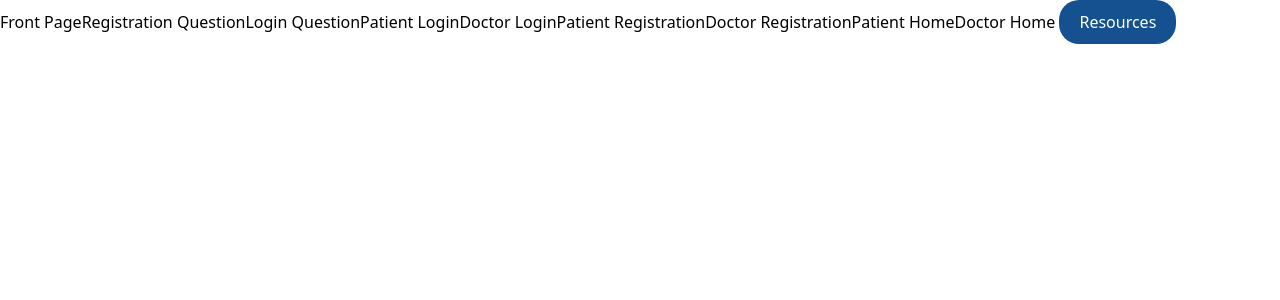
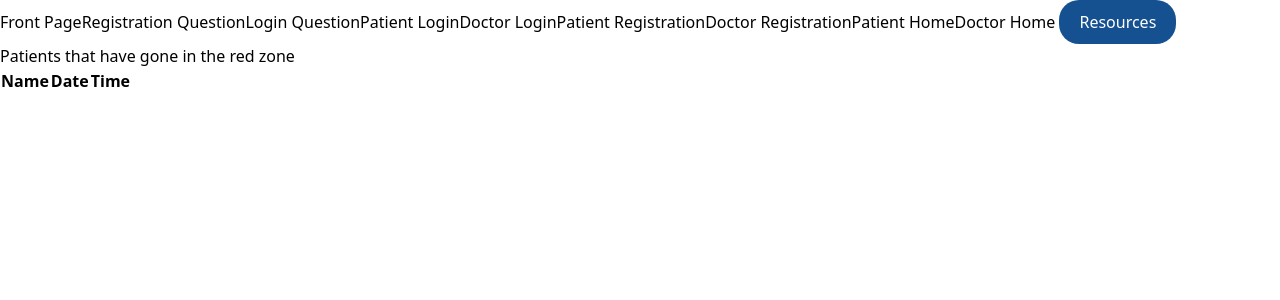
Before and after one commit to H-Arbo/TaBProject, a React (Vite) app in the folder frontend/: page /doctor/alerts/1 in a window 1280 px wide. Shown: the top 300 px of the page. Built offline with nearby package versions, Linux system fonts and the light colour scheme.

Commit message:
Doctor alerts front end

```diff
--- a/frontend/src/App.jsx
+++ b/frontend/src/App.jsx
@@ -29,6 +29,7 @@ import DPinfo from './pages/DPinfo';
 import {Toaster } from 'react-hot-toast';
 import axios from 'axios';
 import Resources from './pages/Resources';
+import DAlerts from './pages/DAlerts';
 
 
 axios.defaults.baseURL = 'http://localhost:5555';
@@ -66,6 +67,7 @@ const App = () => {
       <Route path = '/patients/medsheet/:id' element = {<Medsheet/>} />
       <Route path = '/doctor/message/:id' element = {<MessagePatient/>} />
       <Route path = '/resources' element = {<Resources/>} />
+      <Route path = '/doctor/alerts/:id' element = {<DAlerts/>} />
     </Routes>
     </>
   );
--- /dev/null
+++ b/frontend/src/pages/DAlerts.jsx
@@ -0,0 +1,26 @@
+import React, { useState } from 'react';
+import BackButton from '../components/BackButton';
+import Loading from '../components/Loading';
+import axios from 'axios';
+import { useNavigate } from 'react-router-dom';
+
+
+const DAlerts = () => {
+
+    return (
+        <div className='p-4'>
+            <h1>Patients that have gone in the red zone</h1>
+            <table className='w-full border-separate border-spacing-2'>
+                    <thead>
+                        <tr>
+                            <th className='border border-slate-600 rounded-md'> Name </th>
+                            <th className='border border-slate-600 rounded-md'> Date </th>
+                            <th className='border border-slate-600 rounded-md'> Time </th>
+                        </tr>
+                    </thead>
+                </table>
+        </div>
+    );
+};
+
+export default DAlerts
--- a/frontend/src/pages/DHome.jsx
+++ b/frontend/src/pages/DHome.jsx
@@ -5,7 +5,7 @@ import Loading from '../components/Loading';
 import { Link } from 'react-router-dom';
 import { MdOutlineAddBox, MdOutlineDelete } from 'react-icons/md';
 import BackButton from '../components/BackButton';
-
+import { FaBell } from "react-icons/fa6";
 
 const DHome = () => {
     const [patients, setPatients] = useState([]);
@@ -25,17 +25,20 @@ const DHome = () => {
     }, []);
     return (
         <div className='p-4'>
-            <BackButton/>
+            <BackButton />
 
             <div className='flex justify-between items-center'>
                 <h1 className='text-3x1 my-8'> Patients List (Dr Home) </h1>
                 <Link to='/doctor/create'>
                     <MdOutlineAddBox className='text-sky-800 text-4x1' />
                 </Link>
-                <Link to='/doctor/profile/${patient._id}'>
+                <Link to='/doctor/profile/${doctor._id}'>
                     <button className='p-2 bg-sky-300 m-8'>
                         Doctor Profile
                     </button>
+                </Link>
+                <Link to='/doctor/alerts/${doctor._id}'>
+                    <FaBell />
                 </Link>
             </div>
             {loading ? (
```
Also changed, not shown: 1 other file (tests, documents, lock files or other folders).
